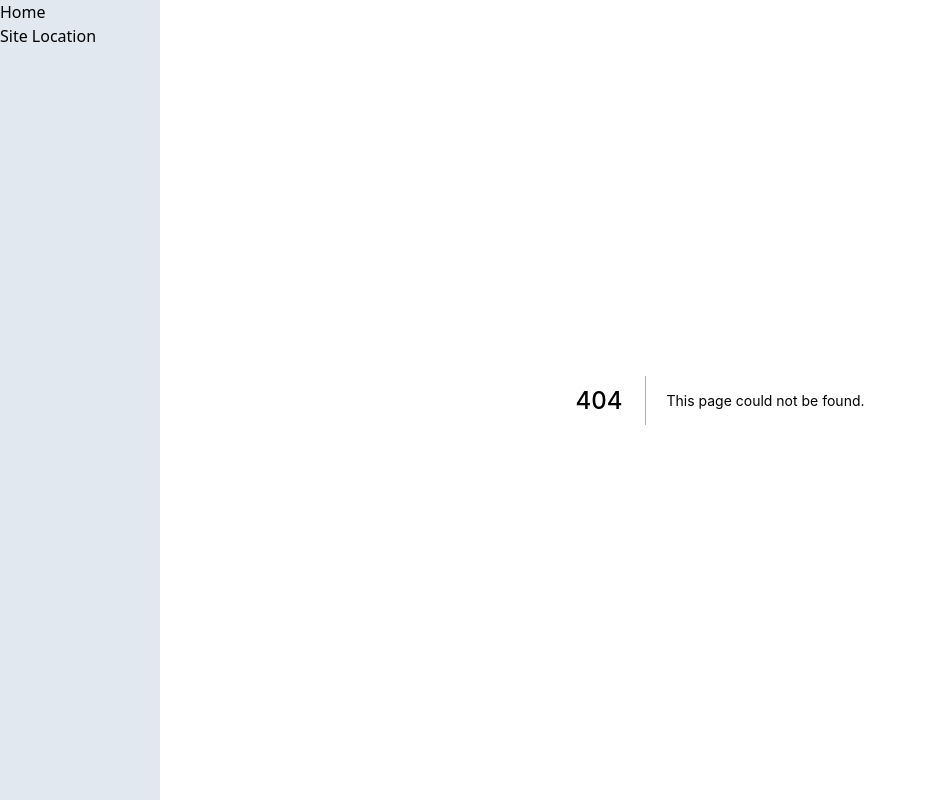
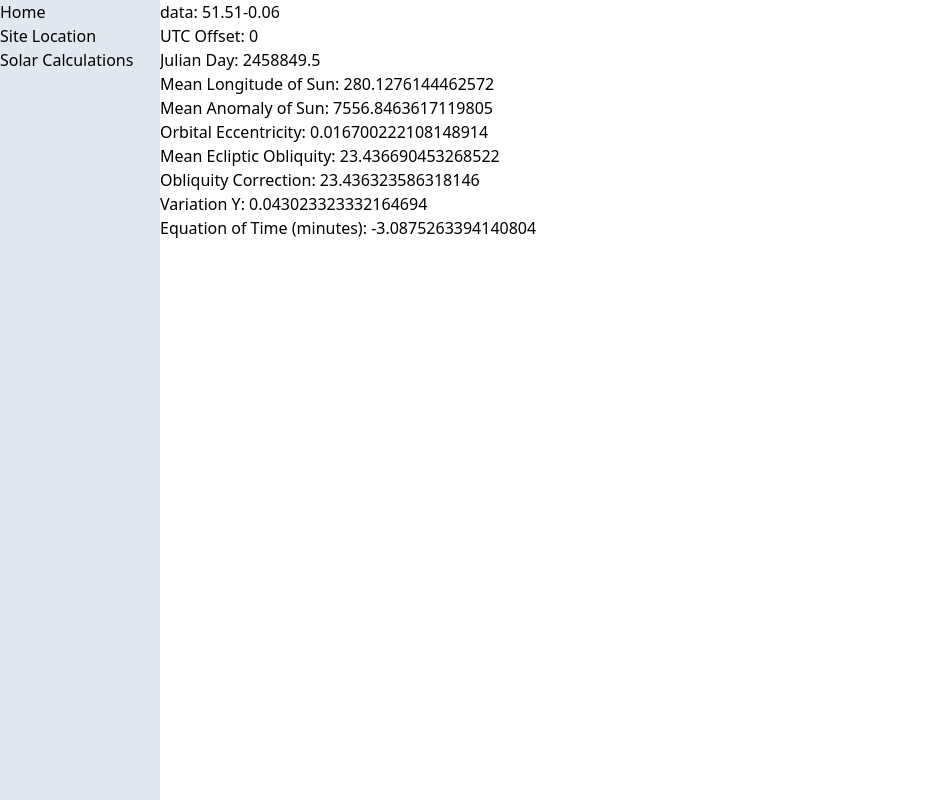
Before and after one commit to Amar-Gill/clima-viz, a Next.js app: page /solar-calculations in a window 1280 px wide. Before the commit this address had no page. Shown: the whole page, without its empty margins (0-926 px from the left). Built offline with nearby package versions, Linux system fonts and the light colour scheme.

Commit message:
solar-calculation page. basic equations tested

```diff
--- a/components/Map.tsx
+++ b/components/Map.tsx
@@ -1,4 +1,4 @@
-import { LatLngExpression } from 'leaflet'
+import type { LatLngExpression } from 'leaflet'
 import { useState } from 'react'
 import {
   MapContainer,
--- a/components/layout.tsx
+++ b/components/layout.tsx
@@ -11,6 +11,9 @@ const Layout: React.FC<{}> = ({ children }) => {
           <li>
             <Link href="/site-location">Site Location</Link>
           </li>
+          <li>
+            <Link href="/solar-calculations">Solar Calculations</Link>
+          </li>
         </ul>
       </nav>
       <main className="pl-40">{children}</main>
--- a/package.json
+++ b/package.json
@@ -8,6 +8,7 @@
     "lint": "next lint"
   },
   "dependencies": {
+    "date-fns": "^2.28.0",
     "leaflet": "^1.7.1",
     "next": "12.0.10",
     "react": "17.0.2",
--- /dev/null
+++ b/pages/solar-calculations/index.tsx
@@ -0,0 +1,152 @@
+import { differenceInDays } from 'date-fns'
+import type { LatLngTuple } from 'leaflet'
+
+const testData = [51.51, -0.06] as LatLngTuple
+
+// approximation
+function calculateUTCOffset(position: LatLngTuple): number {
+  return Math.ceil(position[1] / 15)
+}
+
+// Dublin JD
+// https://en.wikipedia.org/wiki/Julian_day
+function julianDay(
+  date: Date,
+  baselineReferenceDate = new Date('January 1, 1900'),
+  UTCOffset = 0
+): number {
+  const baselineReferenceJD = 2415020
+
+  const deltaDays = differenceInDays(date, baselineReferenceDate)
+
+  return (
+    baselineReferenceJD + deltaDays + 0.5 + (date.getHours() + UTCOffset) / 24
+  )
+}
+
+function julianCentury(julianDay: number): number {
+  return (julianDay - 2451545) / 36525
+}
+// https://en.wikipedia.org/wiki/Position_of_the_Sun
+function meanLongitudeOfSun(julianCentury: number): number {
+  return (
+    (280.46646 + julianCentury * (36000.76983 + julianCentury * 0.0003032)) %
+    360
+  )
+}
+
+function meanAnomalyOfSun(julianCentury: number): number {
+  return 357.52911 + julianCentury * (35999.05029 - 0.0001537 * julianCentury)
+}
+
+function orbitalEccentricityOfEarth(julianCentury: number): number {
+  return (
+    0.016708634 - julianCentury * (0.000042037 + 0.0000001267 * julianCentury)
+  )
+}
+
+function meanEclipticObliquity(julianCentury: number): number {
+  return (
+    23 +
+    (26 +
+      (21.448 -
+        julianCentury *
+          (46.815 + julianCentury * (0.00059 - julianCentury * 0.001813))) /
+        60) /
+      60
+  )
+}
+
+function obliquityCorrection(
+  meanEclipticObliquity: number,
+  julianCentury: number
+): number {
+  return (
+    meanEclipticObliquity +
+    0.00256 * Math.cos((Math.PI / 180) * (125.04 - 1934.136 * julianCentury))
+  )
+}
+
+function variationY(obliquityCorrection: number): number {
+  return (
+    Math.tan((Math.PI / 180) * (obliquityCorrection / 2)) *
+    Math.tan((Math.PI / 180) * (obliquityCorrection / 2))
+  )
+}
+
+function equationOfTime(
+  meanLongitudeOfSun: number,
+  meanAnomalyOfSun: number,
+  orbitalEccentricityOfEarth: number,
+  variationY: number
+): number {
+  return (
+    4 *
+    (180 / Math.PI) *
+    (variationY * Math.sin(2 * (Math.PI / 180) * meanLongitudeOfSun) -
+      2 *
+        orbitalEccentricityOfEarth *
+        Math.sin((Math.PI / 180) * meanAnomalyOfSun) +
+      4 *
+        orbitalEccentricityOfEarth *
+        variationY *
+        Math.sin((Math.PI / 180) * meanAnomalyOfSun) *
+        Math.cos(2 * (Math.PI / 180) * meanLongitudeOfSun) -
+      0.5 *
+        variationY *
+        variationY *
+        Math.sin(4 * (Math.PI / 180) * meanLongitudeOfSun) -
+      1.25 *
+        orbitalEccentricityOfEarth *
+        orbitalEccentricityOfEarth *
+        Math.sin(2 * (Math.PI / 180) * meanAnomalyOfSun))
+  )
+}
+
+const utcOffset = calculateUTCOffset(testData)
+
+const referenceDate = new Date('January 1, 2020')
+
+const baselineReferenceDate = new Date('January 1, 1900')
+
+const JD = julianDay(referenceDate, baselineReferenceDate, utcOffset)
+
+const JC = julianCentury(JD)
+
+const meanLong = meanLongitudeOfSun(JC)
+
+const meanAnom = meanAnomalyOfSun(JC)
+
+const orbitalEccentricity = orbitalEccentricityOfEarth(JC)
+
+const eclipticObliquity = meanEclipticObliquity(JC)
+
+const correction = obliquityCorrection(eclipticObliquity, JC)
+
+const _variationY = variationY(correction)
+
+const _equationOfTime = equationOfTime(
+  meanLong,
+  meanAnom,
+  orbitalEccentricity,
+  _variationY
+)
+
+const SolarCalculations = () => {
+  return (
+    <div>
+      <p>data: {testData}</p>
+      <p>UTC Offset: {utcOffset}</p>
+      <p>Julian Day: {JD}</p>
+      <p>Mean Longitude of Sun: {meanLong}</p>
+      <p>Mean Anomaly of Sun: {meanAnom}</p>
+      <p>Orbital Eccentricity: {orbitalEccentricity}</p>
+      <p>Mean Ecliptic Obliquity: {eclipticObliquity}</p>
+      <p>Obliquity Correction: {correction}</p>
+      <p>Variation Y: {_variationY}</p>
+      <p>Equation of Time (minutes): {_equationOfTime}</p>
+    </div>
+  )
+}
+
+export default SolarCalculations
```
Also changed, not shown: 1 other file (tests, documents, lock files or other folders).
